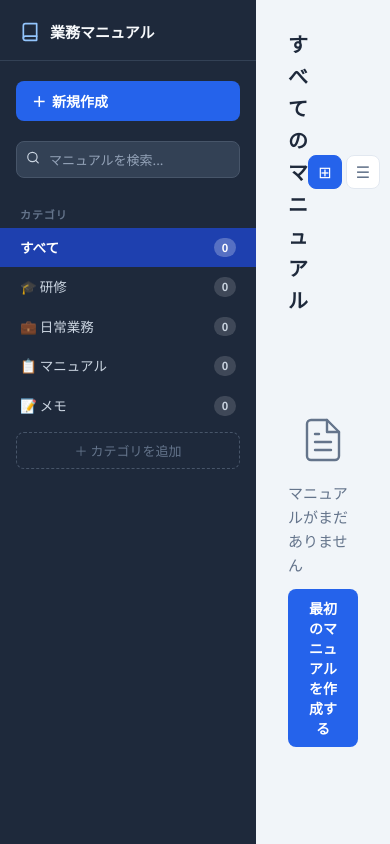
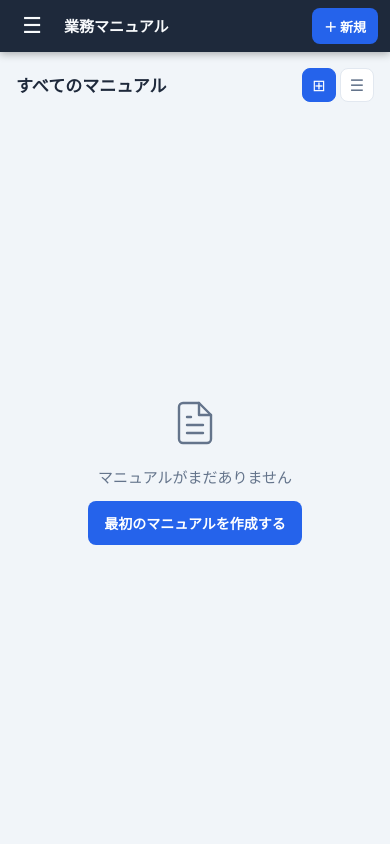
Before and after one commit to narita5994036-wq/MYKITA-Osaka-Manual, a Flask app: page / in a window 390 px wide. Run offline with Flask 3, Linux system fonts and the light colour scheme; data comes from the database, SQL or seed files in the repository; data that the repository does not hold is empty.

Commit message:
feat: iPhone 向けレスポンシブ対応
- モバイルヘッダー（ハンバーガーメニュー＋新規ボタン）追加
- サイドバーをスライドドロワー方式に変更（767px 以下）
- モーダルをボトムシートスタイルに変更
- フォームの 2 カラムを 1 カラムに変更
- グリッドを 1 カラムに変更
- フォーマットツールバーを横スクロールに変更
- タッチターゲットを 44px 以上に拡大
- viewport-fit=cover で ノッチ対応

https://claude.ai/code/session_012qLBySMhquug3qQWphKjBv

```diff
--- a/static/css/style.css
+++ b/static/css/style.css
@@ -735,3 +735,125 @@ body {
 ::-webkit-scrollbar-track { background: transparent; }
 ::-webkit-scrollbar-thumb { background: #CBD5E1; border-radius: 3px; }
 ::-webkit-scrollbar-thumb:hover { background: #94A3B8; }
+
+/* ─── Mobile Header (hidden on desktop) ──────── */
+
+.mobile-header { display: none; }
+.sidebar-backdrop { display: none; position: fixed; inset: 0; background: rgba(0,0,0,.45); z-index: 490; }
+.sidebar-backdrop.visible { display: block; }
+
+/* ─── Mobile (≤ 767px / iPhone) ─────────────── */
+
+@media (max-width: 767px) {
+
+  html, body { height: auto; }
+
+  .mobile-header {
+    display: flex;
+    align-items: center;
+    gap: 12px;
+    position: fixed;
+    top: 0; left: 0; right: 0;
+    height: 52px;
+    background: var(--sidebar-bg);
+    padding: 0 12px;
+    z-index: 400;
+    box-shadow: 0 2px 8px rgba(0,0,0,.3);
+    flex-shrink: 0;
+  }
+  .mobile-header .logo-text { font-size: 15px; font-weight: 700; color: #F8FAFC; flex: 1; }
+  .hamburger {
+    background: none;
+    border: none;
+    color: #F8FAFC;
+    font-size: 22px;
+    line-height: 1;
+    padding: 6px;
+    cursor: pointer;
+    min-width: 40px;
+    min-height: 40px;
+    display: flex;
+    align-items: center;
+    justify-content: center;
+  }
+  .mobile-header .btn-new {
+    margin: 0;
+    padding: 8px 12px;
+    font-size: 13px;
+    min-height: 36px;
+  }
+
+  .app {
+    flex-direction: column;
+    height: auto;
+    min-height: 100vh;
+    overflow: visible;
+    padding-top: 52px;
+  }
+
+  /* Sidebar: slide-in drawer */
+  .sidebar {
+    position: fixed;
+    top: 0; left: 0; bottom: 0;
+    width: 280px;
+    z-index: 500;
+    transform: translateX(-100%);
+    transition: transform .25s ease;
+    padding-top: 8px;
+  }
+  .sidebar.open { transform: translateX(0); }
+
+  /* Main: full width, independent scroll */
+  .main {
+    width: 100%;
+    height: calc(100vh - 52px);
+    overflow-y: auto;
+    padding: 16px;
+    gap: 14px;
+  }
+
+  /* Larger touch targets */
+  .nav-item     { padding: 13px 20px; min-height: 44px; }
+  .btn-new      { min-height: 44px; }
+  .btn-primary,
+  .btn-secondary,
+  .btn-danger   { min-height: 44px; padding: 10px 16px; }
+  .icon-btn     { width: 40px; height: 40px; }
+
+  /* Main header */
+  .main-header h2 { font-size: 17px; }
+
+  /* Card grid: single column */
+  .manual-grid { grid-template-columns: 1fr; }
+
+  /* Modals: bottom sheet */
+  .overlay {
+    align-items: flex-end;
+    padding: 0;
+  }
+  .modal {
+    width: 100% !important;
+    border-radius: 16px 16px 0 0;
+    max-height: 92vh;
+  }
+  .modal-topbar { padding: 14px 16px; }
+  .modal-body   { padding: 16px; }
+  .modal-footer { padding: 12px 16px; }
+
+  /* Forms */
+  .form-row { grid-template-columns: 1fr; }
+
+  /* Textarea: shorter default height */
+  .form-textarea { min-height: 160px; }
+
+  /* Format toolbar: horizontal scroll */
+  .format-toolbar {
+    overflow-x: auto;
+    flex-wrap: nowrap;
+    -webkit-overflow-scrolling: touch;
+  }
+  .format-toolbar::-webkit-scrollbar { display: none; }
+
+  /* Toast: safe area */
+  .toast { bottom: max(20px, env(safe-area-inset-bottom)); }
+}
--- a/static/js/app.js
+++ b/static/js/app.js
@@ -174,6 +174,7 @@ function filterCategory(catId) {
   const cat = state.categories.find(c => c.id === catId);
   document.getElementById('pageTitle').textContent = cat ? `${cat.icon} ${cat.name}` : 'すべてのマニュアル';
 
+  if (window.innerWidth <= 767) closeSidebar();
   loadManuals();
 }
 
@@ -566,6 +567,20 @@ function clearOCR() {
   document.getElementById('ocrResult').style.display = 'none';
 }
 
+// ─── Mobile Sidebar ───────────────────────────────────────────────────────────
+
+function openSidebar() {
+  document.getElementById('appSidebar').classList.add('open');
+  document.getElementById('sidebarBackdrop').classList.add('visible');
+  document.body.style.overflow = 'hidden';
+}
+
+function closeSidebar() {
+  document.getElementById('appSidebar').classList.remove('open');
+  document.getElementById('sidebarBackdrop').classList.remove('visible');
+  document.body.style.overflow = '';
+}
+
 // ─── Modal Helpers ────────────────────────────────────────────────────────────
 
 function openModal(id) {
--- a/templates/index.html
+++ b/templates/index.html
@@ -2,7 +2,7 @@
 <html lang="ja">
 <head>
   <meta charset="UTF-8">
-  <meta name="viewport" content="width=device-width, initial-scale=1.0">
+  <meta name="viewport" content="width=device-width, initial-scale=1.0, viewport-fit=cover">
   <title>業務マニュアル管理</title>
   <link href="https://fonts.googleapis.com/css2?family=Noto+Sans+JP:wght@400;500;700&display=swap" rel="stylesheet">
   <link rel="stylesheet" href="/static/css/style.css">
@@ -11,8 +11,16 @@
 <body>
 <div class="app">
 
+  <!-- ═══ MOBILE HEADER ═══ -->
+  <div class="mobile-header">
+    <button class="hamburger" onclick="openSidebar()" aria-label="メニューを開く">☰</button>
+    <span class="logo-text">業務マニュアル</span>
+    <button class="btn-new" onclick="openCreateModal()">＋ 新規</button>
+  </div>
+  <div class="sidebar-backdrop" id="sidebarBackdrop" onclick="closeSidebar()"></div>
+
   <!-- ═══ SIDEBAR ═══ -->
-  <aside class="sidebar">
+  <aside class="sidebar" id="appSidebar">
     <div class="sidebar-logo">
       <span class="logo-icon">
         <svg width="20" height="20" viewBox="0 0 24 24" fill="none" stroke="currentColor" stroke-width="2" stroke-linecap="round" stroke-linejoin="round">
```
